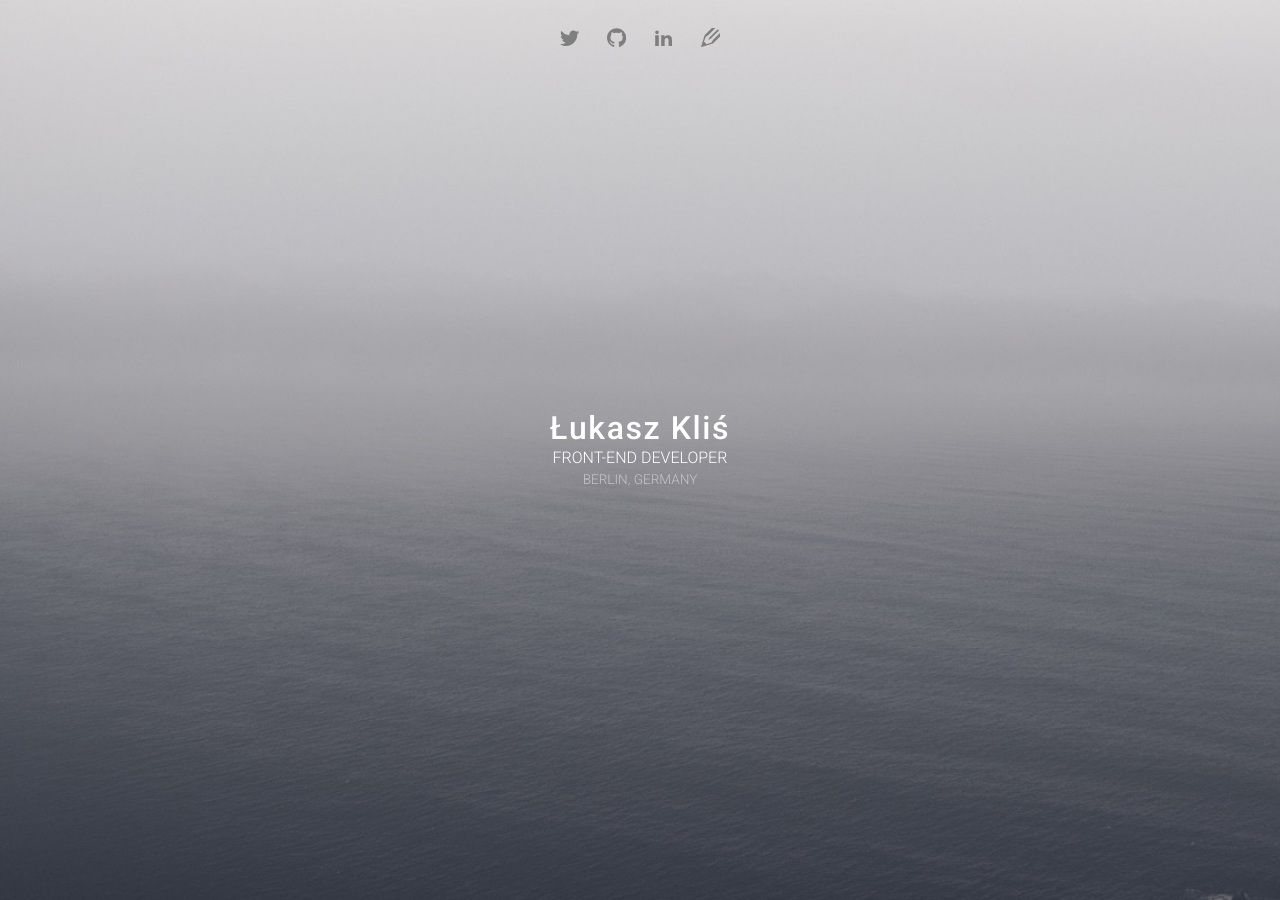
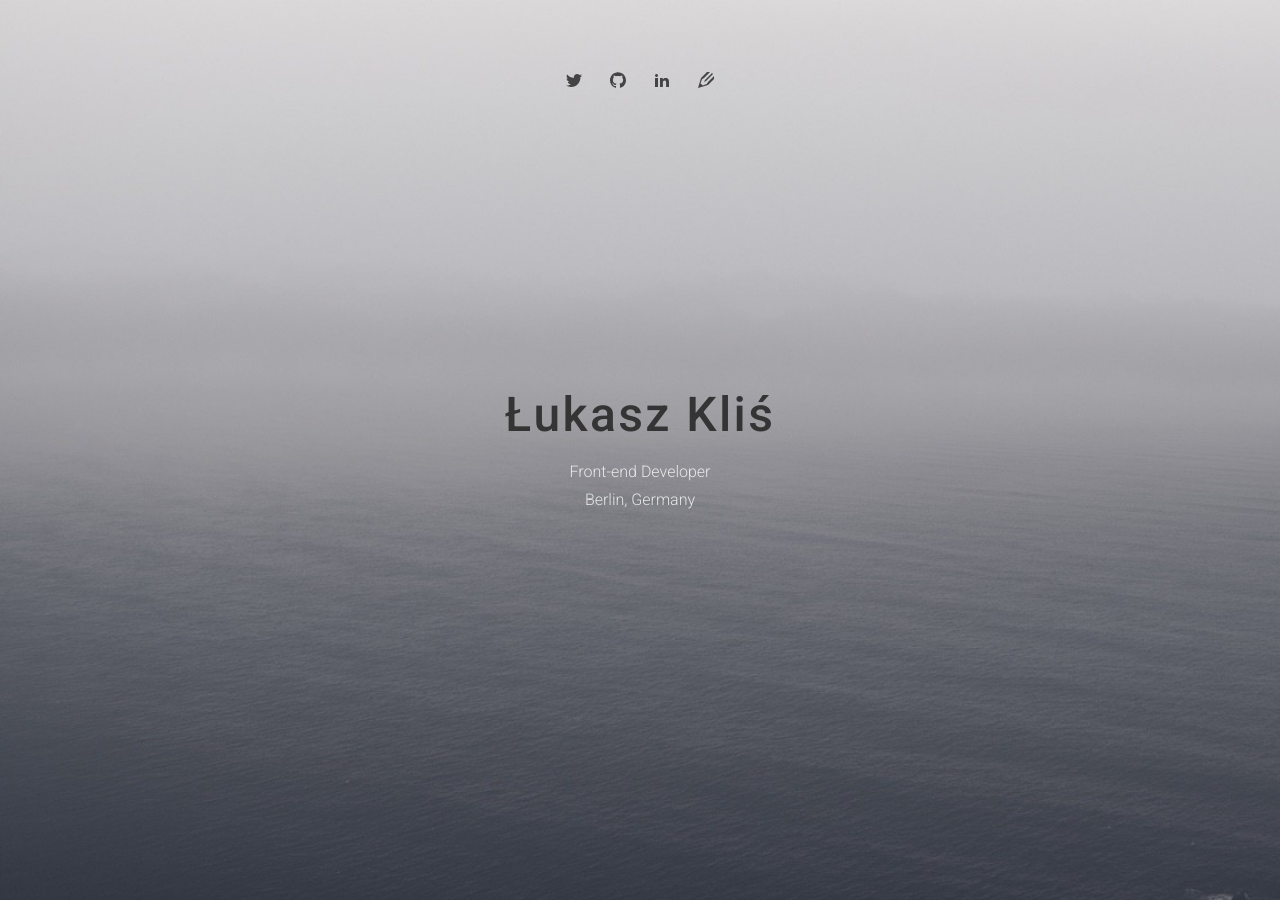
Before and after one commit to lukaszklis/homepage-old, a Jekyll site: the page built from index.html, in a window 1280 px wide. Built offline with Jekyll 4.4.1, drawn with Linux system fonts in a browser that asks for light colours.

Commit message:
Adjust the landing page

```diff
--- a/_sass/components/_icons.scss
+++ b/_sass/components/_icons.scss
@@ -2,17 +2,15 @@
 
 .icon {
   display: block;
-  height: 2em;
-  width: 2em;
+  height: 1em;
+  width: 1em;
 
   &--links {
-    fill: $color-gray;
-    height: 1.2em;
+    fill: #444;
     padding: .5em;
-    width: 1.2em;
 
     &:hover {
-      fill: $color-gray-dark;
+      fill: #000;
     }
   }
 }
--- a/_sass/modules/_about.scss
+++ b/_sass/modules/_about.scss
@@ -2,30 +2,30 @@
 
 .about {
   align-items: center;
+  color: rgba($color-white, .8);
   display: flex;
   flex-direction: column;
   height: 100%;
   justify-content: center;
   min-width: 20em;
-  text-transform: uppercase;
 
   &__name {
+    color: $color-gray-dark;
     font-size: 2em;
     font-weight: 500;
     letter-spacing: .05em;
     line-height: 1;
     margin: 0;
     text-transform: none;
+
+    @media only screen and (min-width: 30em) {
+      font-size: 3em;
+    }
   }
 
   &__title {
     font-size: 1em;
     font-weight: 300;
-    margin: .3em 0;
-  }
-
-  &__location {
-    color: rgba($color-white, .5);
-    font-size: .85em;
+    margin: 1.5em 0 .625em;
   }
 }
--- a/_sass/modules/_links.scss
+++ b/_sass/modules/_links.scss
@@ -9,6 +9,10 @@
   position: absolute;
   right: 0;
   top: 1.25em;
+
+  @media only screen and (min-width: 30em) {
+    top: 4em;
+  }
 
   &__list {
     list-style: none;
```
